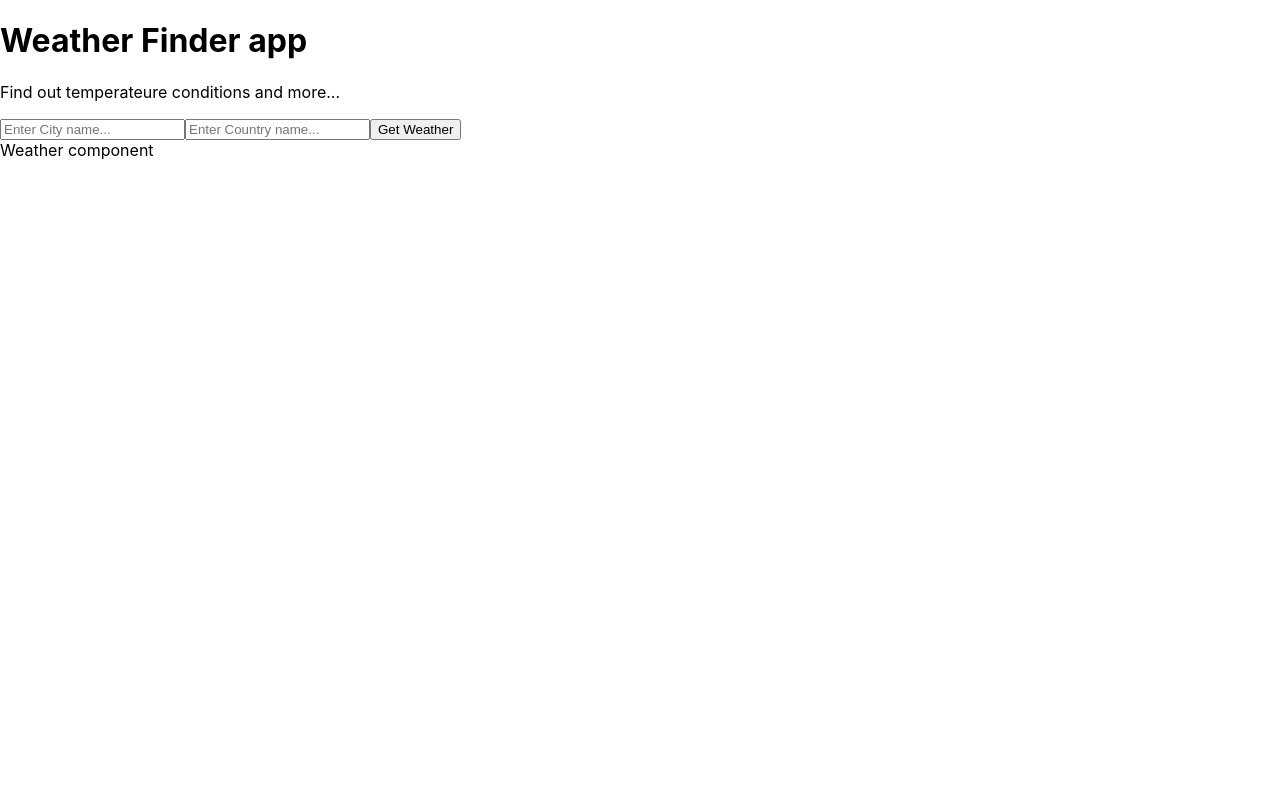
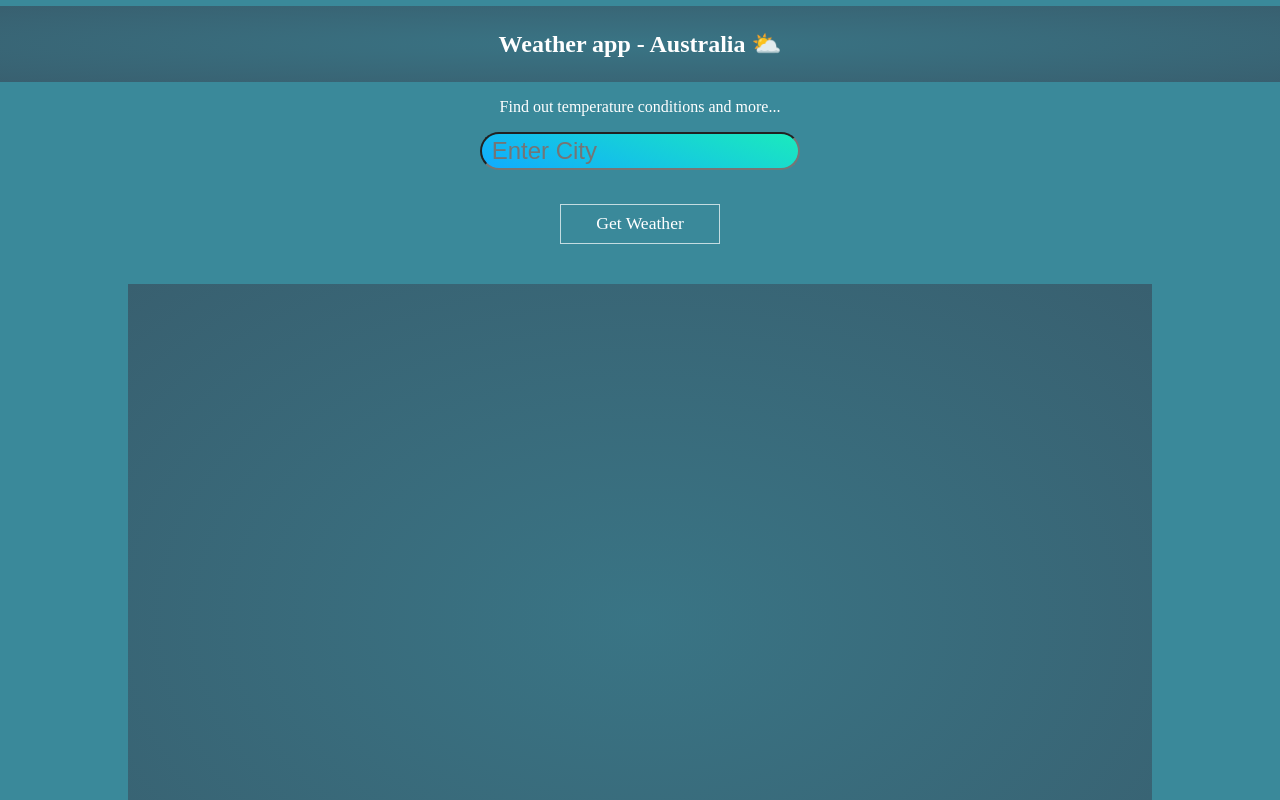
Before and after one commit to sticklemate/Weather-app-in-React, a React (Create React App) app: page / in a window 1280 px wide. Shown: the top 800 px of the page. Built offline with nearby package versions, Linux system fonts and the light colour scheme.

Commit message:
Add custom components for weather app

```diff
--- a/src/App.js
+++ b/src/App.js
@@ -3,34 +3,95 @@ import React from "react";
 import Title from "./components/Title";
 import Form from "./components/Form";
 import Weather from "./components/Weather";
+// import * as JSONdata from "./data.json"
 
 const API_KEY="7e070ed26fa13b00fb40a9901670b645";
+const country="AUS";
 
 class App extends React.Component {
 
-getWeather = async () => {
+  //Use of state Management for weather attributes
+  state = {
 
-const api_call = await fetch(`http://api.openweathermap.org/data/2.5/weather?q=Melbourne,AUS&appid=7e070ed26fa13b00fb40a9901670b645`);
+  city: undefined,
+  temperature: undefined,
+  humidity: undefined,
+  description: undefined,
+  error: undefined
+
+  }
+
+//Function  call on button click
+getWeather = async (e) => {
+e.preventDefault();
+
+const city = e.target.elements.city.value;
+
+//Make API call to openweather.com with provided API keys to get the latest weather data
+//Or Alternatively use the JSON file provided
+const api_call = await fetch(`http://api.openweathermap.org/data/2.5/weather?q=${city},${country}&appid=${API_KEY}`);
 
 const data = await api_call.json();
+
+//Convert temperature from Kelvin to Celsius
+function temperatureConverter(valNum) {
+  valNum = parseFloat(valNum);
+  data.main.temp=Math.floor(valNum-273.15);
+}
+temperatureConverter(data.main.temp);
+
+
+//Set states for all weather data if City is provided otherwise default to undefined
+if(city)
+{
 console.log(data);
 
+this.setState({
+
+  temperature:data.main.temp,
+  city:data.name,
+  humidity:data.main.humidity,
+  description:data.weather[0].description,
+  error:""
+
+});
+
+}
+
+//If no city is provided as Input
+else {
+  this.setState({
+
+    error:"Please enter a City name"
+
+  });
+
+}
 }
 
 render(){
 
+  //Pasing props to custom components
   return (
 
     <div>
 
       <Title />
       <Form getWeather={this.getWeather} />
-      <Weather />
+      <Weather
+      temperature={this.state.temperature}
+      city={this.state.city}
+      humidity={this.state.humidity}
+      description={this.state.description}
+      error={this.state.error}
+      />
     </div>
 
-    );
+      );
 }
 
 };
 
+
+
 export default App;
--- a/src/components/Form.js
+++ b/src/components/Form.js
@@ -5,16 +5,17 @@ class Form extends React.Component {
 render(){
 
 return (
-
+<div className="weather-form">
 <form onSubmit={this.props.getWeather}>
 
-    <input type="text" name="city" placeholder="Enter City name..."></input>
-    <input type="text" name="Country" placeholder="Enter Country name..."></input>
-    <button>Get Weather</button>
+    <span className="input"><input className="input-city" type="text" name="city" placeholder=" Enter City"></input>
+    <span></span>
+    </span>
 
+    <p><button>Get Weather</button></p>
 
 </form>
-
+</div>
 
 
 );
--- a/src/components/Title.js
+++ b/src/components/Title.js
@@ -8,8 +8,8 @@ render(){
 return(
 <div>
 
-<h1>Weather Finder app</h1>
-<p>Find out temperateure conditions and more...</p>
+<h2>Weather app - Australia <span id="weather-emoji">&#9925;</span></h2>
+<p id="title-para">Find out temperature conditions and more...</p>
 </div>
 );
 
--- a/src/components/Weather.js
+++ b/src/components/Weather.js
@@ -6,7 +6,28 @@ class Weather extends React.Component {
 render(){
 
 
-return (<div>Weather component</div>);
+return (<div className="wrapper">
+
+
+    {this.props.city && <div className="weather-box">City: {this.props.city}
+    <p><i className="fas fa-city fa-3x"></i></p>
+    </div>}
+
+    {this.props.city && <div className="weather-box">Temperature: {this.props.temperature} &deg;<span>C</span>
+    <p><i className="fas fa-temperature-low fa-3x"></i></p>
+    </div>}
+
+    {this.props.city && <div className="weather-box">Humidity: {this.props.humidity} %
+    <p><i className="fas fa-tint fa-3x"></i></p>
+    </div>}
+
+    {this.props.city && <div className="weather-box">Conditions: {this.props.description}
+    <p><i className="fas fa-cloud-moon fa-3x"></i></p>
+    </div>}
+
+    {this.props.error && <p> {this.props.error}</p>}
+
+</div>);
 
 
 }
--- a/src/index.js
+++ b/src/index.js
@@ -4,6 +4,7 @@ import ReactDOM from 'react-dom';
 import './index.css';
 import App from './App';
 import * as serviceWorker from './serviceWorker';
+import './App.css';
 
 ReactDOM.render(<App />, document.getElementById('root'));
 
```
